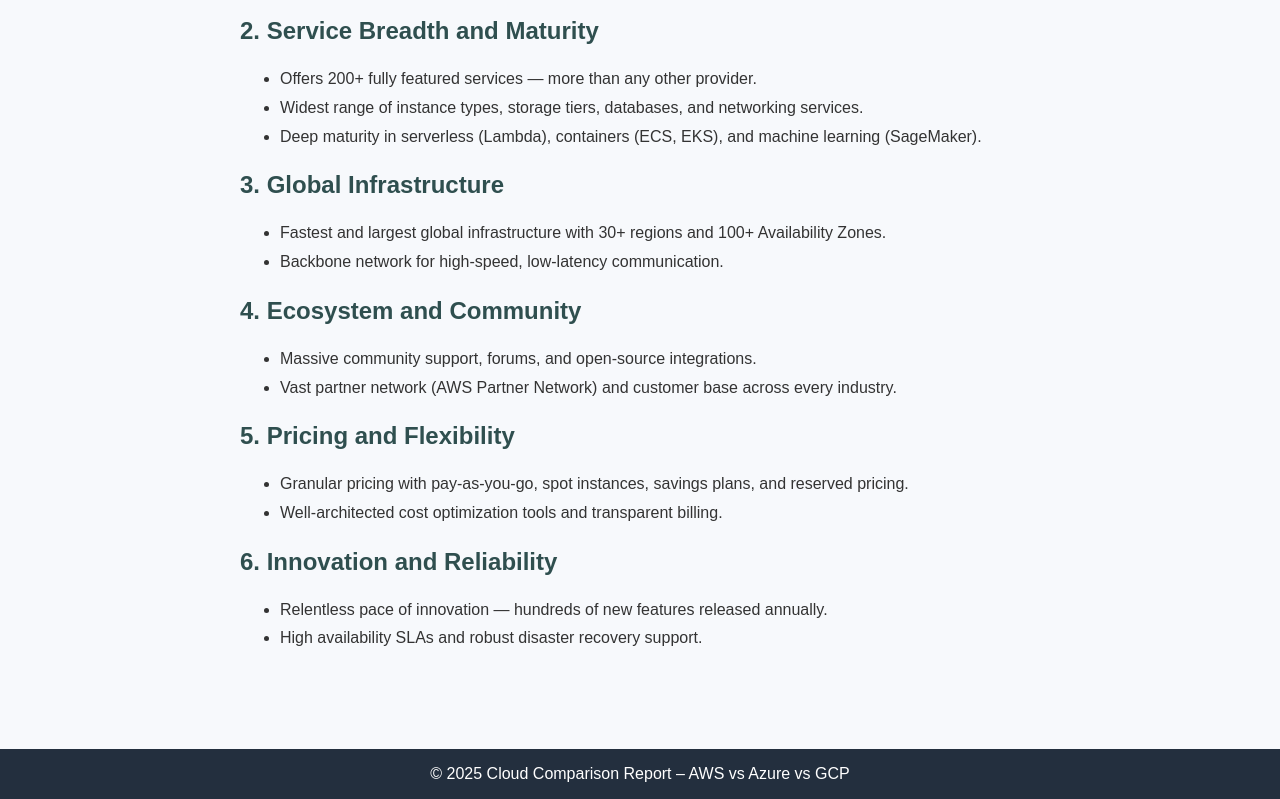
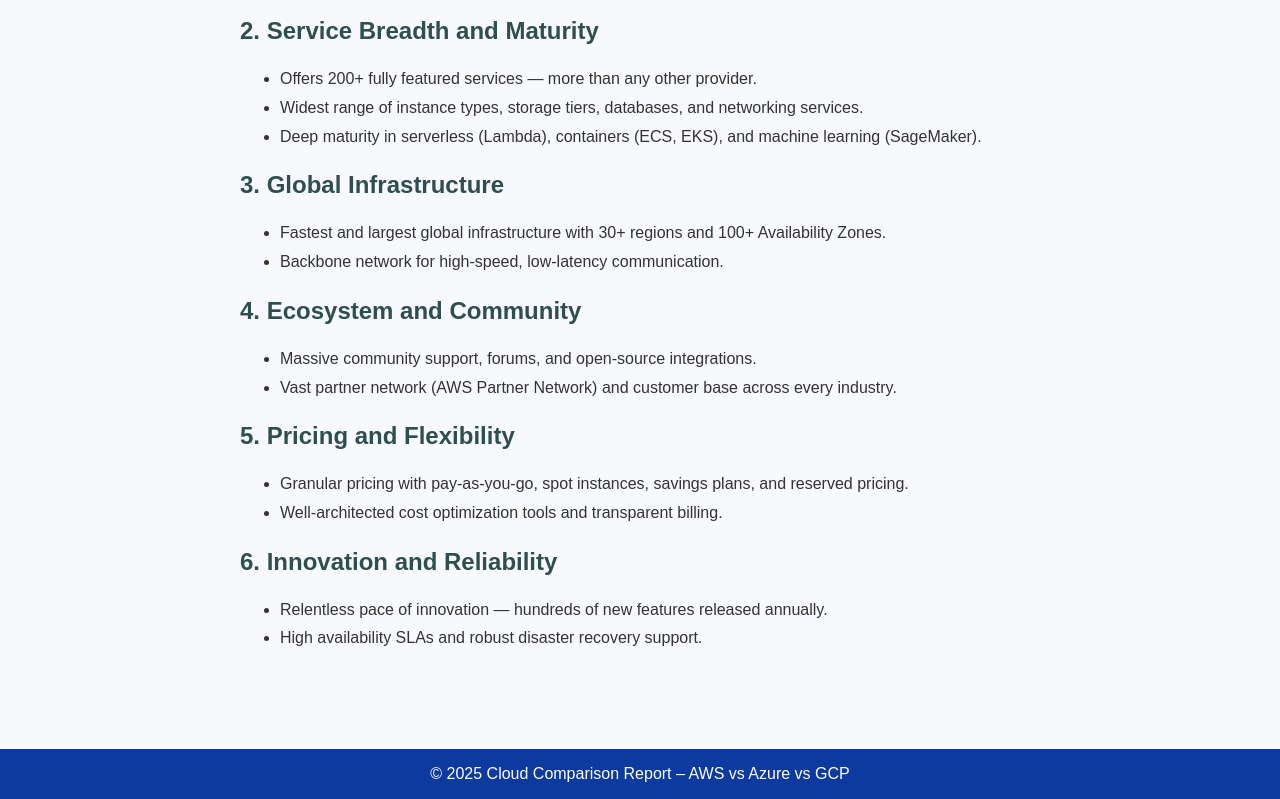
Before and after one commit to zaireali649/luit-may-2025-blue-static-website, a plain HTML site: page index.html in a window 1280 px wide. Shown: the part 322-1121 px from the top of the page. Drawn offline with Linux system fonts and the light colour scheme.

Commit message:
Update index.html

```diff
--- a/index.html
+++ b/index.html
@@ -32,7 +32,7 @@
     footer {
       text-align: center;
       padding: 1rem;
-      background-color: #232f3e;
+      background-color: #0c3a9f;
       color: white;
       margin-top: 3rem;
     }
```
